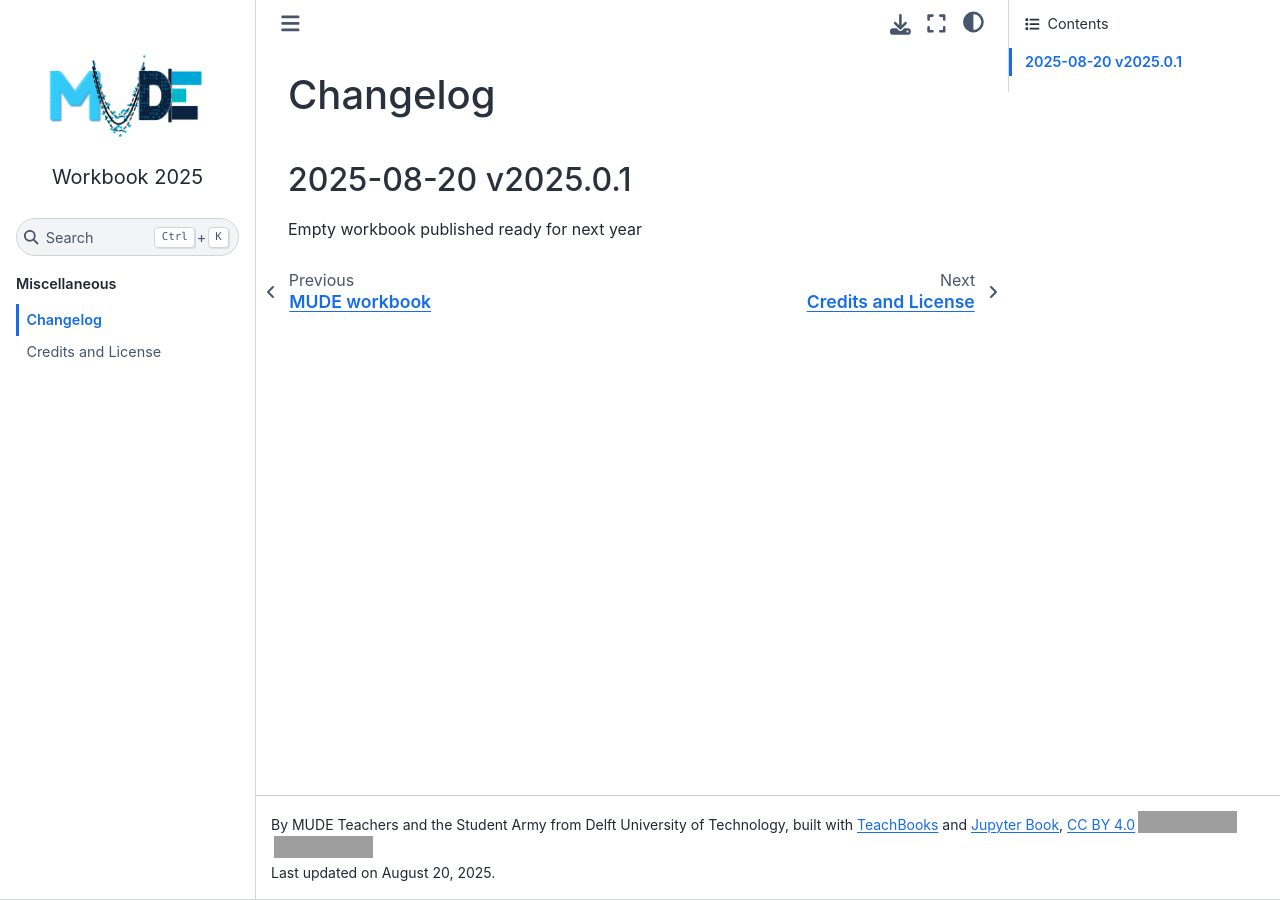
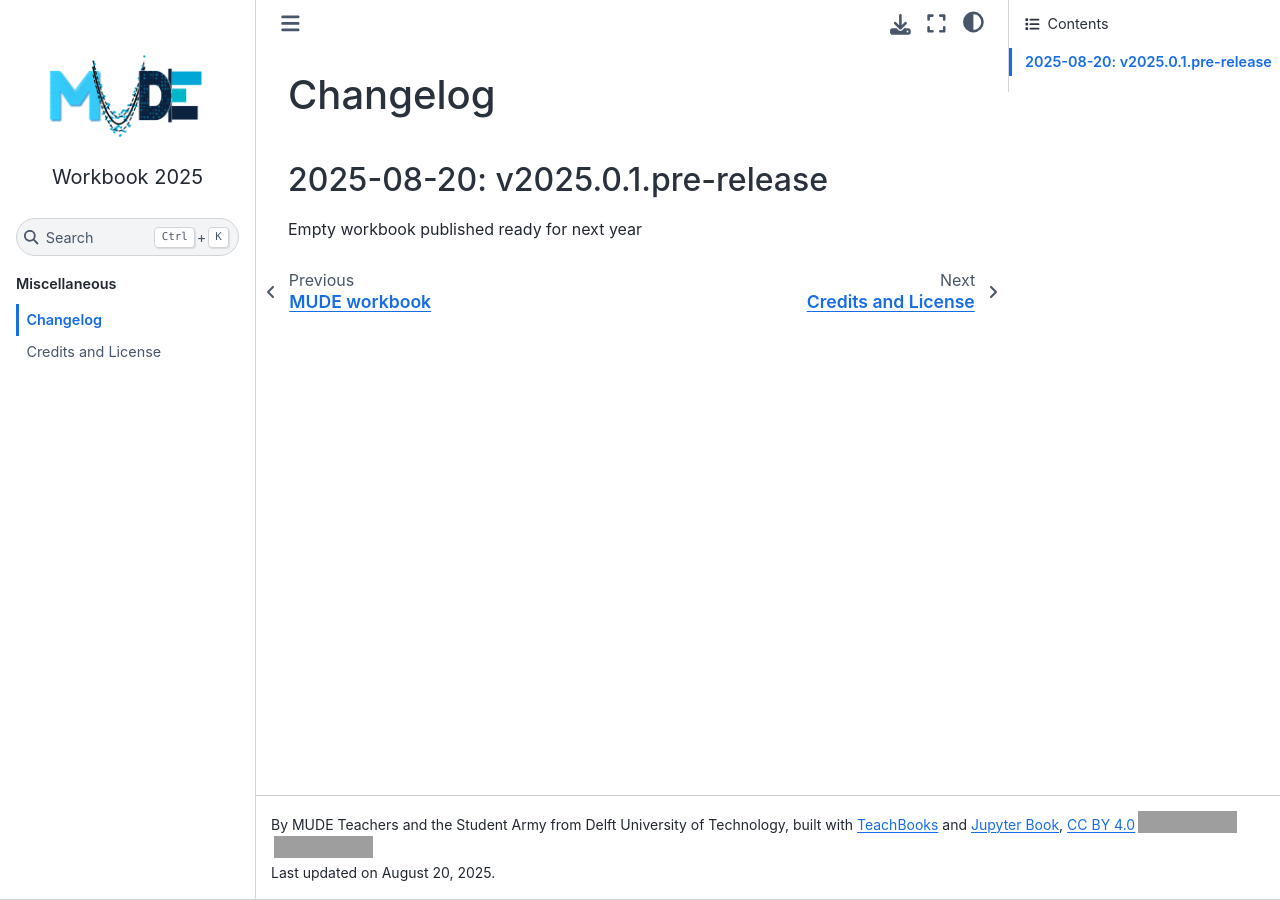
Before and after one commit to TUDelft-MUDE/workbook-2025, a Jupyter Book: the page built from book/changelog.md, in a window 1280 px wide. Built offline with Jupyter Book 1.0.4 settings and Sphinx 7.4.7 and the Sphinx Book theme 1.1.4, drawn with Linux system fonts in a browser that asks for light colours; pages that are not in the unit, such as notebooks, are missing from menus; grey boxes are pictures that could not be loaded.

Commit message:
Update changelog.md

```diff
--- a/book/changelog.md
+++ b/book/changelog.md
@@ -1,4 +1,4 @@
 # Changelog
 
-## 2025-08-20 v2025.0.1
+## 2025-08-20: v2025.0.1.pre-release
 Empty workbook published ready for next year
```
